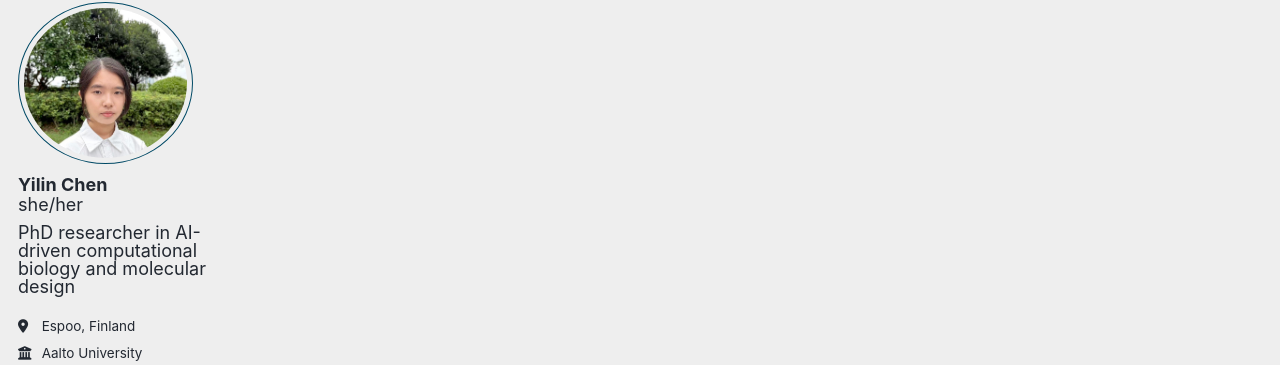
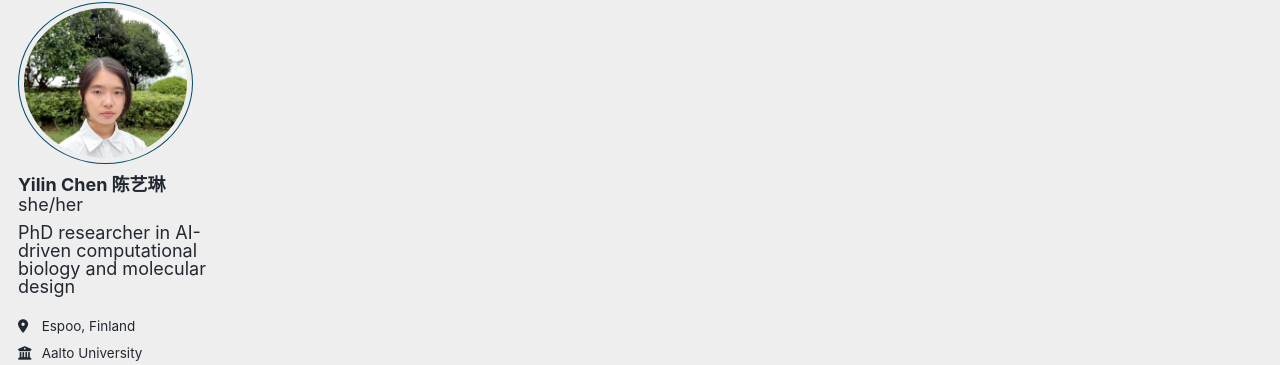
Before and after one commit to yilinchen1205/yilinchen.github.io, a Jekyll site: the page built from _pages/about.md, in a window 1280 px wide. Shown: the part 99-464 px from the top of the page. Built offline with Jekyll 4.4.1, drawn with Linux system fonts in a browser that asks for light colours; a style sheet for code colours, icons or effects is not loaded.

Commit message:
Update _config.yml

```diff
--- a/_config.yml
+++ b/_config.yml
@@ -25,6 +25,7 @@ author:
   # Biographic information
   avatar           : "profile.jpg"
   name             : "Yilin Chen"
+  chinese_name     : "陈艺琳"
   pronouns         : "she/her"
   bio              : "PhD researcher in AI-driven computational biology and molecular design"
   location         : "Espoo, Finland"
```
